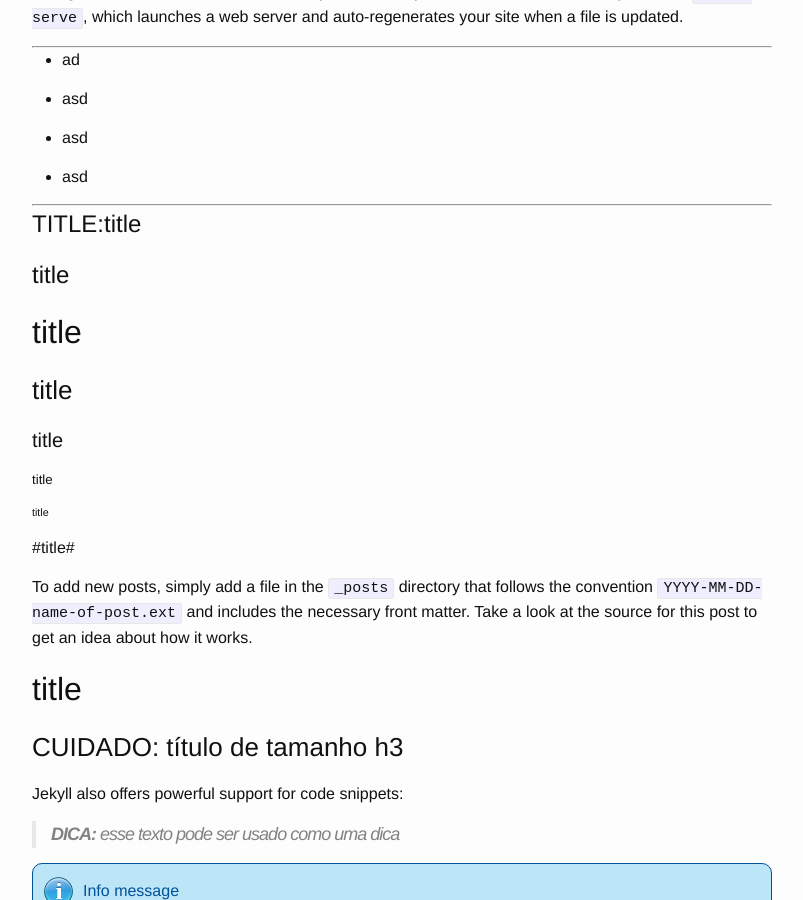
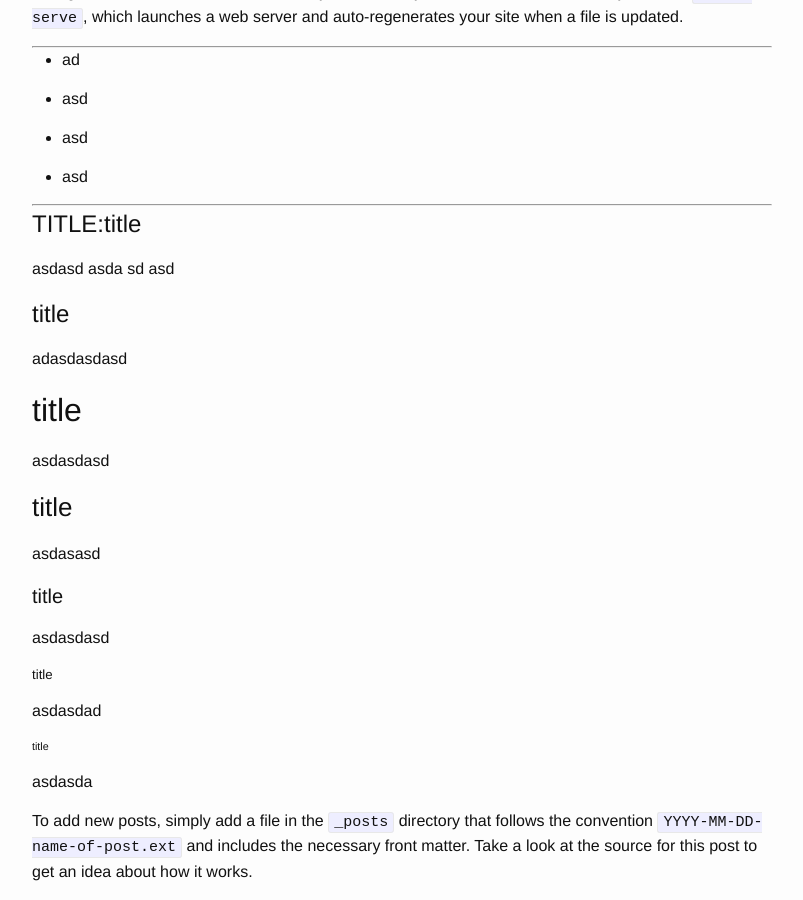
Before and after one commit to nullhack/nullhack.github.io, a Jekyll site: the page built from _posts/2016-02-01-welcome-to-jekyll.markdown, in a window 1280 px wide and 900 px high, scrolled down 489 px. Shown: the whole window, without its empty margins (238-1041 px from the left). Built offline with Jekyll 4.4.1, drawn with Linux system fonts in a browser that asks for light colours.

Commit message:
testing headers

```diff
--- a/_posts/2016-02-01-welcome-to-jekyll.markdown
+++ b/_posts/2016-02-01-welcome-to-jekyll.markdown
@@ -36,26 +36,32 @@ You’ll find this post in your **`_posts`** directory. Go ahead and edit it and
 
 # TITLE:title
 
+asdasd asda sd asd
 
 # title
 
+adasdasdasd
 
 ## title
 
+asdasdasd
 
 ### title
 
+asdasasd
 
 #### title
 
+asdasdasd
 
 ##### title
 
+asdasdad
 
 ###### title
 
+asdasda
 
-#title#
 
 To add new posts, simply add a file in the `_posts` directory that follows the convention `YYYY-MM-DD-name-of-post.ext` and includes the necessary front matter. Take a look at the source for this post to get an idea about how it works.
 
```
